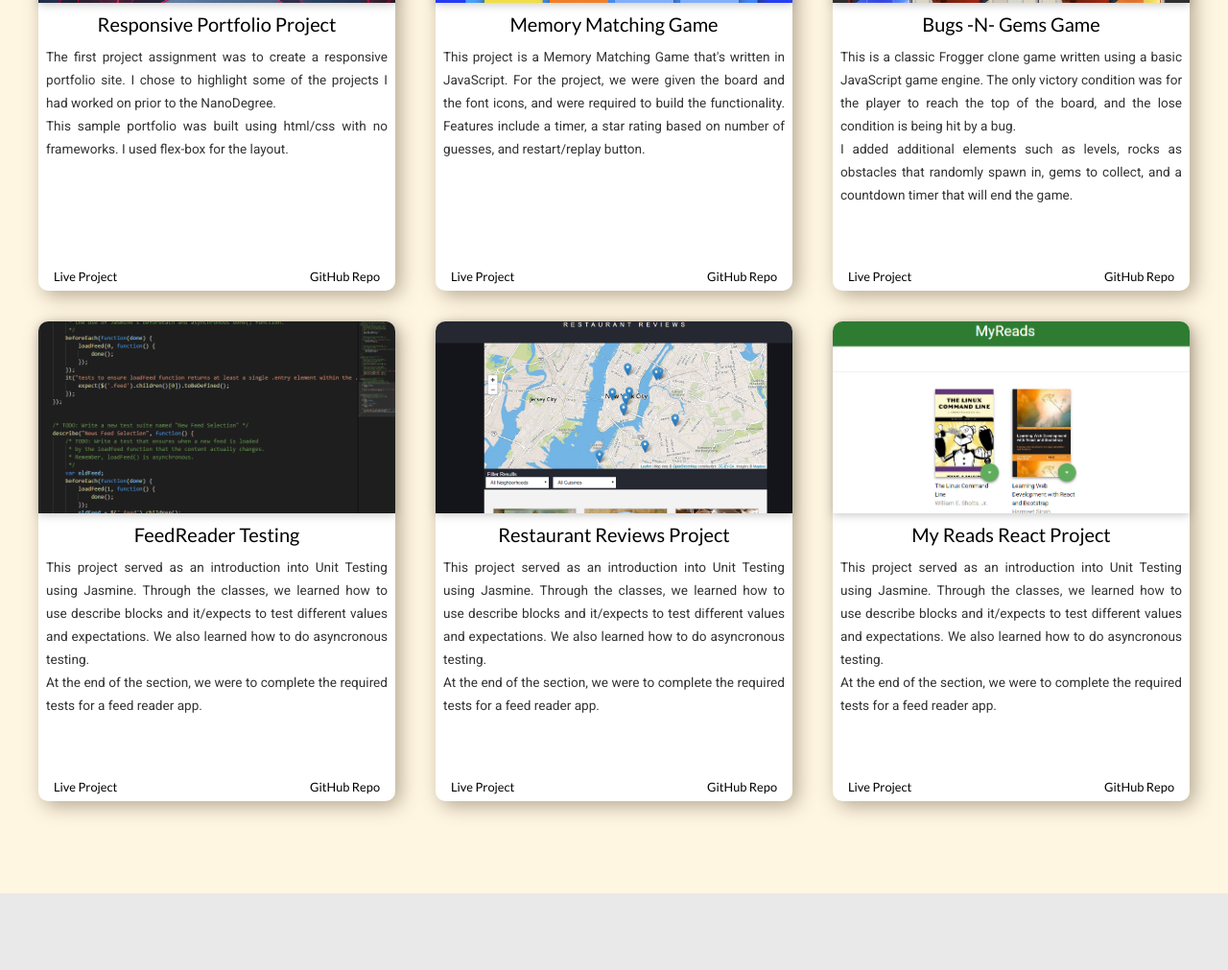
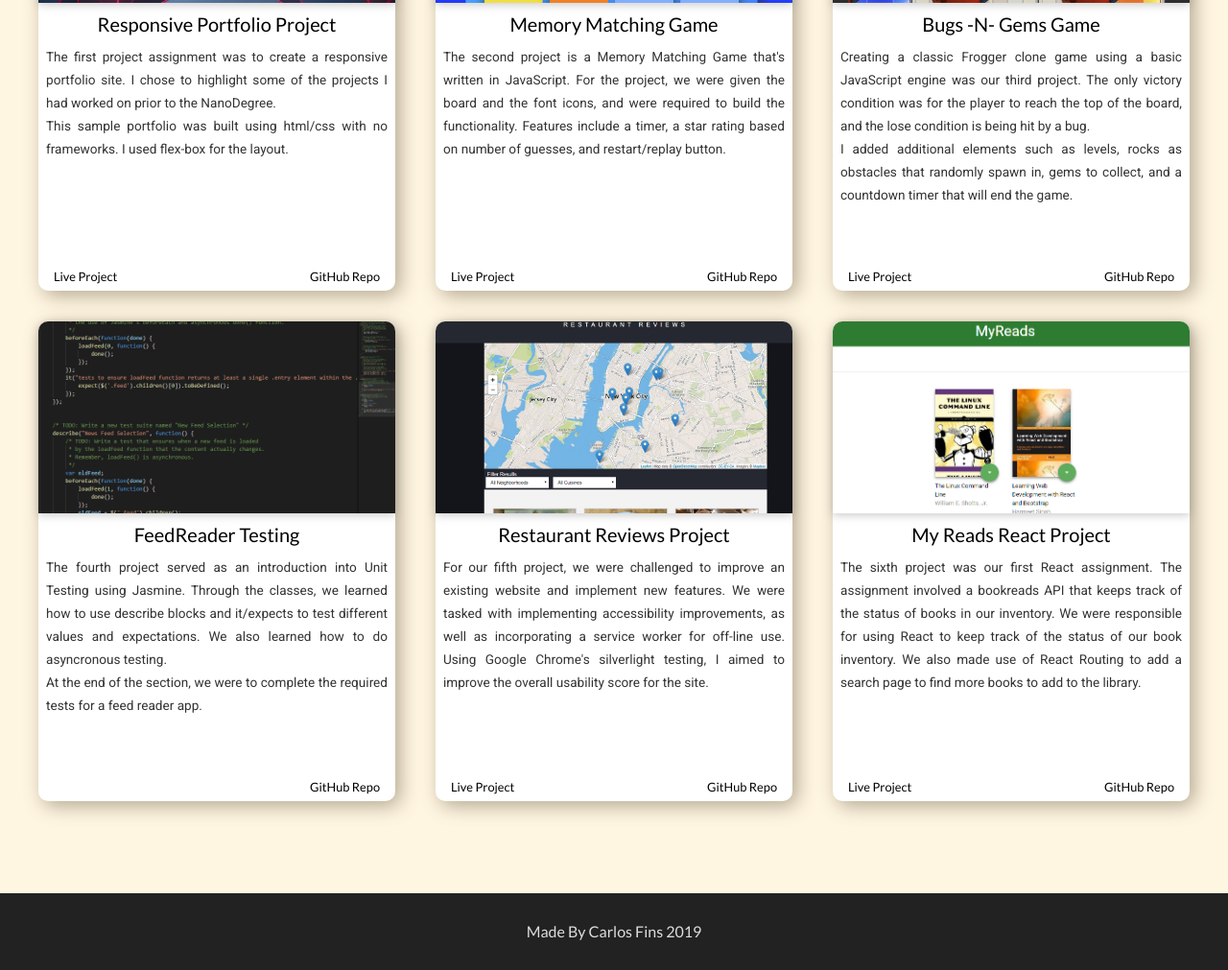
Before and after one commit to clockwerkz/udacityportfolio, a website built with Parcel: page src/index.html in a window 1280 px wide. Shown: the part 1157-2168 px from the top of the page at 96% size. Before the commit the page ends 2088 px from the top, so only its background shows below. Built offline with nearby package versions, Linux system fonts and the light colour scheme.

Commit message:
adds last of the project descriptions, and correct links

```diff
--- a/src/index.html
+++ b/src/index.html
@@ -36,8 +36,8 @@
                             This sample portfolio was built using html/css with no frameworks. I used flex-box for the layout.
                         </p>
                         <div class="project-card__footer">
-                            <a class="project__link" href="#">Live Project</a>
-                            <a class="project__link" href="#">GitHub Repo</a>
+                            <a class="project__link" target="_blank" href="https://clockwerkz.github.io/udacityproject01/">Live Project</a>
+                            <a class="project__link" target="_blank" href="https://github.com/clockwerkz/udacityproject01">GitHub Repo</a>
                         </div>
                     </div> <!-- .project-card__body -->
                 </div> <!-- .project-card -->
@@ -46,13 +46,13 @@
                     <div class="project-card__body">
                         <h2 class="project-card__title">Memory Matching Game</h2>
                         <p class="project__text">
-                            This project is a Memory Matching Game that's written in JavaScript. For the project, we were given the board and the font icons,
+                            The second project is a Memory Matching Game that's written in JavaScript. For the project, we were given the board and the font icons,
                             and were required to build the functionality. Features include a timer, a star rating based on number of guesses, and restart/replay
                             button.
                         </p>
                         <div class="project-card__footer">
-                            <a class="project__link" href="#">Live Project</a>
-                            <a class="project__link" href="#">GitHub Repo</a>
+                            <a class="project__link" target="_blank" href="https://clockwerkz.github.io/jsMemoryGame/">Live Project</a>
+                            <a class="project__link" target="_blank" href="https://github.com/clockwerkz/jsMemoryGame">GitHub Repo</a>
                         </div>
                     </div> <!-- .project-card__body -->
                 </div> <!-- .project-card -->
@@ -61,14 +61,14 @@
                     <div class="project-card__body">
                         <h2 class="project-card__title">Bugs -N- Gems Game</h2>
                         <p class="project__text">
-                            This is a classic Frogger clone game written using a basic JavaScript game engine. The only victory condition was for the player to reach the top of the board, and the lose
+                            Creating a classic Frogger clone game using a basic JavaScript engine was our third project. The only victory condition was for the player to reach the top of the board, and the lose
                             condition is being hit by a bug.<br>
                             I added additional elements such as levels, rocks as obstacles that randomly spawn in, gems to collect, and a countdown
                             timer that will end the game.
                         </p>
                         <div class="project-card__footer">
-                            <a class="project__link" href="#">Live Project</a>
-                            <a class="project__link" href="#">GitHub Repo</a>
+                            <a class="project__link" target="_blank" href="https://clockwerkz.github.io/frontend-nanodegree-arcade-game/">Live Project</a>
+                            <a class="project__link" target="_blank" href="https://github.com/clockwerkz/frontend-nanodegree-arcade-game">GitHub Repo</a>
                         </div>
                     </div> <!-- .project-card__body -->
                 </div> <!-- .project-card -->
@@ -77,13 +77,12 @@
                     <div class="project-card__body">
                         <h2 class="project-card__title">FeedReader Testing</h2>
                         <p class="project__text">
-                            This project served as an introduction into Unit Testing using Jasmine. Through the classes, we learned how to use
+                            The fourth project served as an introduction into Unit Testing using Jasmine. Through the classes, we learned how to use
                             describe blocks and it/expects to test different values and expectations. We also learned how to do asyncronous testing.<br />
                             At the end of the section, we were to complete the required tests for a feed reader app.
                         </p>
-                        <div class="project-card__footer">
-                            <a class="project__link" href="#">Live Project</a>
-                            <a class="project__link" href="#">GitHub Repo</a>
+                        <div class="project-card__footer project-card__footer--solo">
+                            <a class="project__link" target="_blank" href="#https://github.com/clockwerkz/udacity_feed_reader">GitHub Repo</a>
                         </div>
                     </div> <!-- .project-card__body -->
                 </div> <!-- .project-card -->
@@ -92,13 +91,13 @@
                     <div class="project-card__body">
                         <h2 class="project-card__title">Restaurant Reviews Project</h2>
                         <p class="project__text">
-                            This project served as an introduction into Unit Testing using Jasmine. Through the classes, we learned how to use
-                            describe blocks and it/expects to test different values and expectations. We also learned how to do asyncronous testing.<br />
-                            At the end of the section, we were to complete the required tests for a feed reader app.
+                            For our fifth project, we were challenged to improve an existing website and implement new features. We were tasked with
+                            implementing accessibility improvements, as well as incorporating a service worker for off-line use. Using Google Chrome's
+                            silverlight testing, I aimed to improve the overall usability score for the site.
                         </p>
                         <div class="project-card__footer">
-                            <a class="project__link" href="#">Live Project</a>
-                            <a class="project__link" href="#">GitHub Repo</a>
+                            <a class="project__link" target="_blank" href="https://clockwerkz.github.io/restaurant_reviews_project/">Live Project</a>
+                            <a class="project__link" target="_blank" href="https://github.com/clockwerkz/restaurant_reviews_project">GitHub Repo</a>
                         </div>
                     </div> <!-- .project-card__body -->
                 </div> <!-- .project-card -->
@@ -107,13 +106,13 @@
                     <div class="project-card__body">
                         <h2 class="project-card__title">My Reads React Project</h2>
                         <p class="project__text">
-                            This project served as an introduction into Unit Testing using Jasmine. Through the classes, we learned how to use
-                            describe blocks and it/expects to test different values and expectations. We also learned how to do asyncronous testing.<br />
-                            At the end of the section, we were to complete the required tests for a feed reader app.
+                            The sixth project was our first React assignment. The assignment involved a bookreads API that keeps track of the status of books in our inventory.
+                            We were responsible for using React to keep track of the status of our book inventory. We also made use of React Routing to add a search page
+                            to find more books to add to the library.
                         </p>
                         <div class="project-card__footer">
-                            <a class="project__link" href="#">Live Project</a>
-                            <a class="project__link" href="#">GitHub Repo</a>
+                            <a class="project__link" target="_blank" href="https://clockwerkz.github.io/MyReads/">Live Project</a>
+                            <a class="project__link" target="_blank" href="https://github.com/clockwerkz/MyReads">GitHub Repo</a>
                         </div>
                     </div> <!-- .project-card__body -->
                 </div> <!-- .project-card -->
@@ -142,6 +141,10 @@
             </div> <!-- .project-card -->
       </script>
 
+      <!-- FOOTER -->
+      <footer>
+        <p class="footer__text">Made By Carlos Fins 2019</p>
+      </footer>
     <script src="./js/index.js"></script>
 </body>
 </html>
--- a/src/styles/main.scss
+++ b/src/styles/main.scss
@@ -126,6 +126,9 @@ img {
         margin-top: auto;
         padding: 0.5rem;
     }
+    &__footer--solo {
+        justify-content: flex-end;
+    }
 }
 .project {
     &__text {
@@ -163,6 +166,17 @@ img {
 .project-6 {
     background-image: url('../images/project06.PNG');
 }
+
+footer {
+    background-color: #222;
+}
+
+.footer__text {
+    color: #DDD;
+    text-align: center;
+    padding: 2rem 0;
+}
+
 @media screen and (max-width: 960px) {
     .project-card {
         flex-basis: 48%;
```
